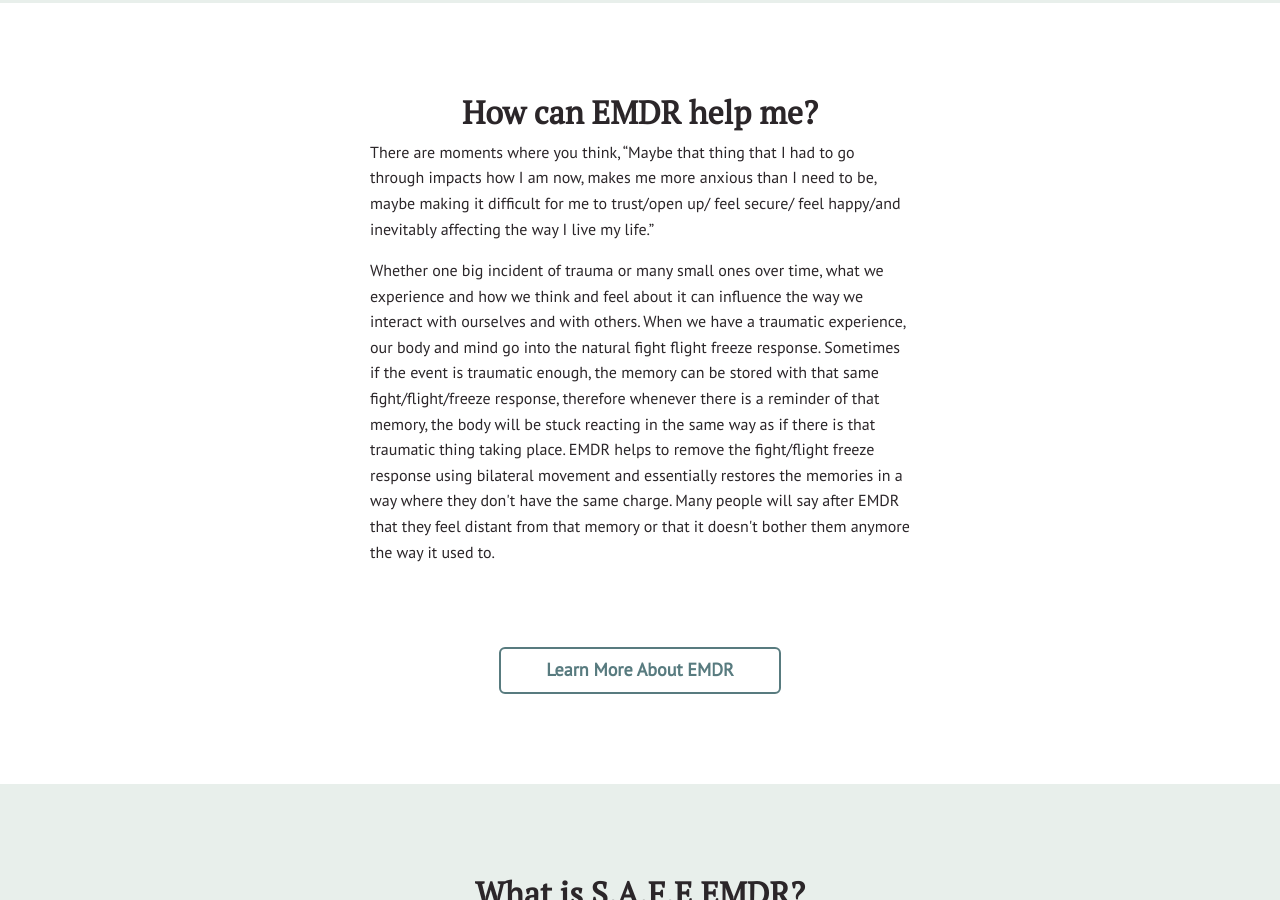
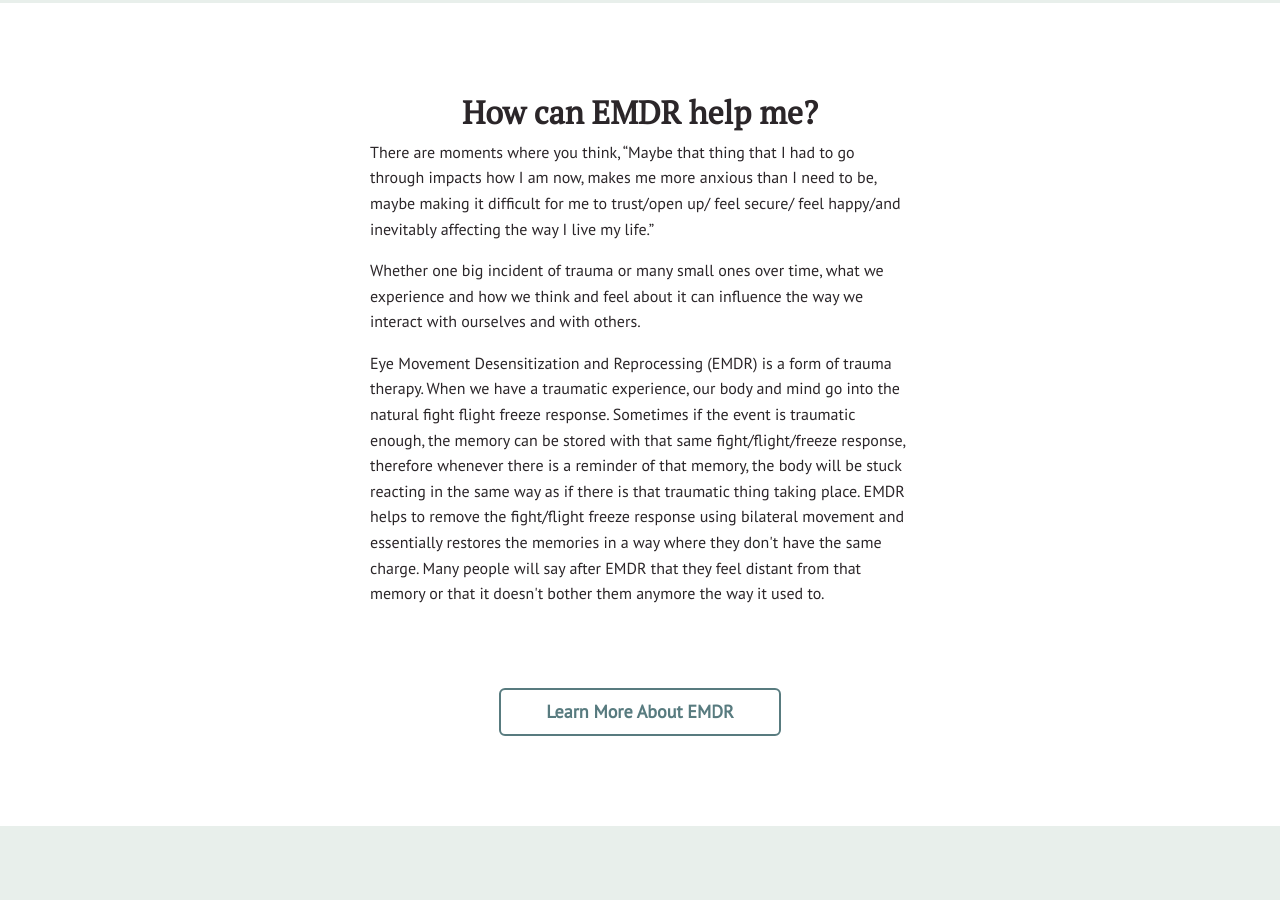
Before and after one commit to NickArrasate/perceptivecounseling, a Jekyll site: the page built from emdr.md, in a window 1280 px wide and 900 px high, scrolled down 765 px. Built offline with Jekyll 4.4.1, drawn with Linux system fonts in a browser that asks for light colours; nearby versions of some CDN libraries.

Commit message:
[HT] Edited item: content/_sections/emdr-3-content.html

```diff
--- a/content/_sections/emdr-3-content.html
+++ b/content/_sections/emdr-3-content.html
@@ -31,7 +31,8 @@
 <div class="d-flex align-items-center justify-content-around row">
 <div class="col-sm-10 col-md-8 col-lg-6">
 <p>There are moments where you think, &ldquo;Maybe that thing that I had to go through impacts how I am now, makes me more anxious than I need to be, maybe making it difficult for me to trust/open up/ feel secure/ feel happy/and inevitably affecting the way I live my life.&rdquo;</p>
-<p>Whether one big incident of trauma or many small ones over time, what we experience and how we think and feel about it can influence the way we interact with ourselves and with others. When we have a traumatic experience, our body and mind go into the natural fight flight freeze response. Sometimes if the event is traumatic enough, the memory can be stored with that same fight/flight/freeze response, therefore whenever there is a reminder of that memory, the body will be stuck reacting in the same way as if there is that traumatic thing taking place. EMDR helps to remove the fight/flight freeze response using bilateral movement and essentially restores the memories in a way where they don't have the same charge. Many people will say after EMDR that they feel distant from that memory or that it doesn't bother them anymore the way it used to.</p>
+<p>Whether one big incident of trauma or many small ones over time, what we experience and how we think and feel about it can influence the way we interact with ourselves and with others.</p>
+<p>Eye Movement Desensitization and Reprocessing (EMDR) is a form of trauma therapy. When we have a traumatic experience, our body and mind go into the natural fight flight freeze response. Sometimes if the event is traumatic enough, the memory can be stored with that same fight/flight/freeze response, therefore whenever there is a reminder of that memory, the body will be stuck reacting in the same way as if there is that traumatic thing taking place. EMDR helps to remove the fight/flight freeze response using bilateral movement and essentially restores the memories in a way where they don't have the same charge. Many people will say after EMDR that they feel distant from that memory or that it doesn't bother them anymore the way it used to.</p>
 <p>&nbsp;</p>
 </div>
 <div class="col-12 d-flex align-items-center justify-content-around" style="margin-top: 1.5em;"><a href="https://www.emdria.org/page/what_is_emdr_therapy" target="_blank" rel="noopener"><button class="request-button">Learn More About EMDR</button></a></div>
```
